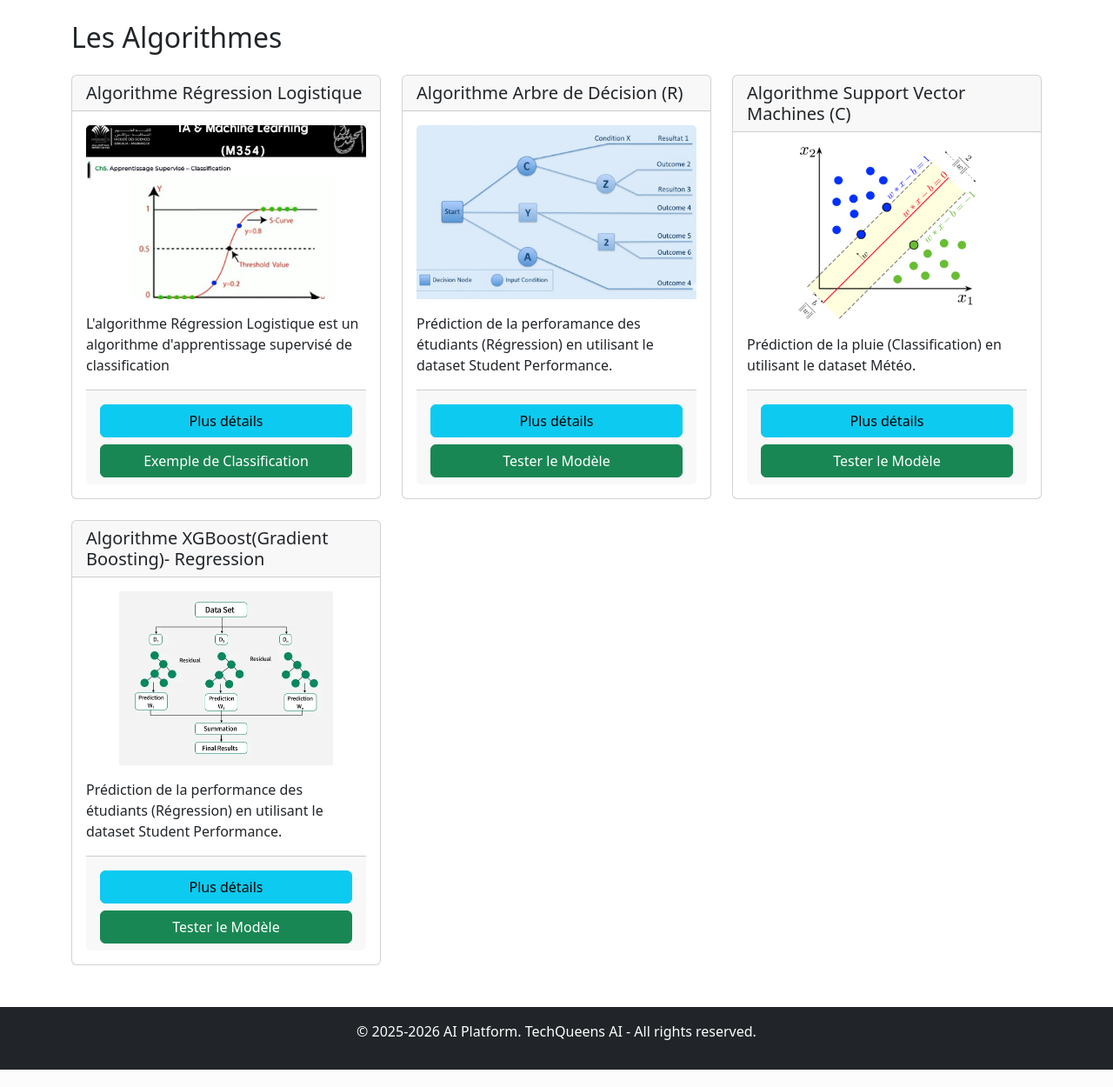
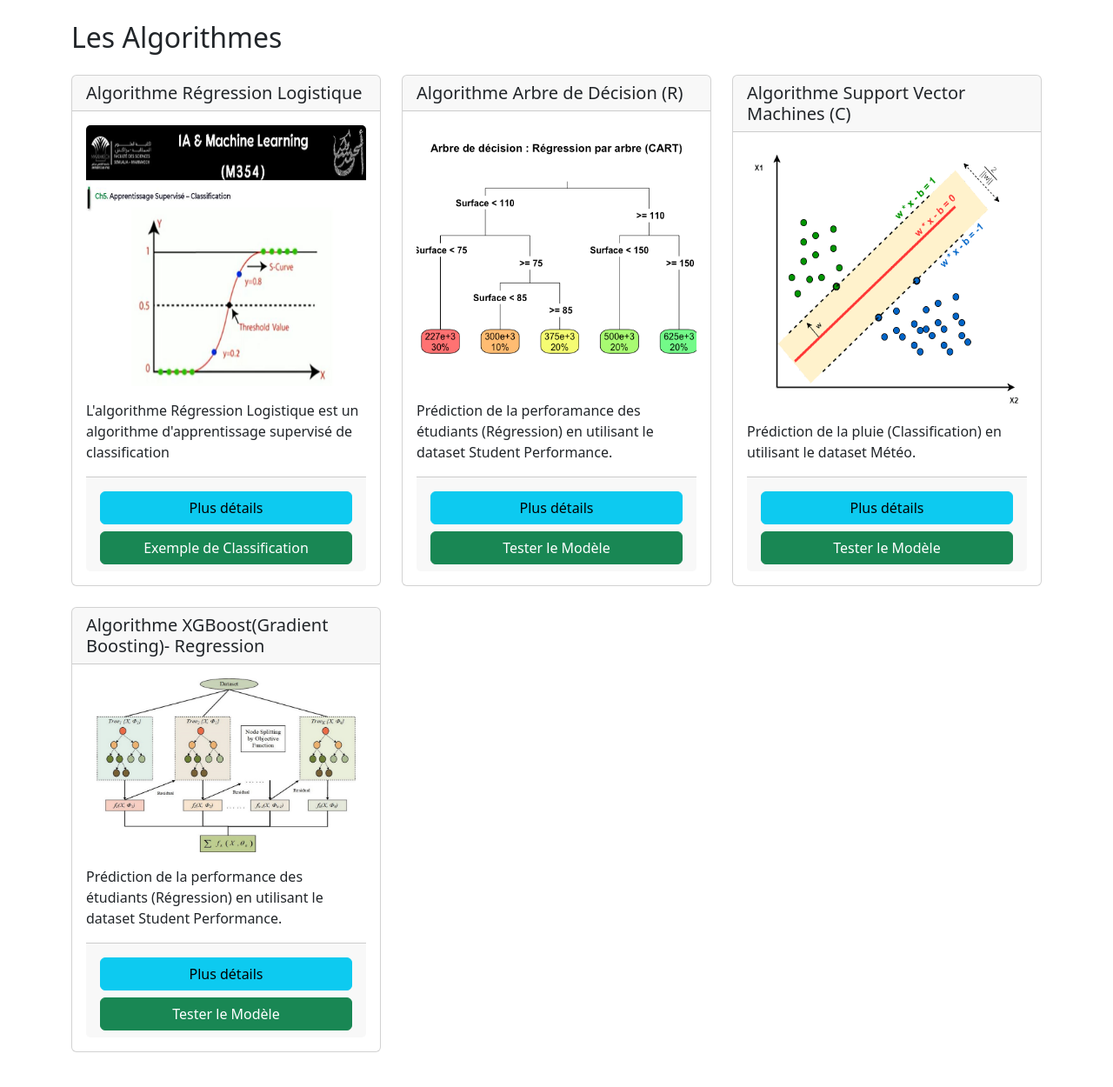
Before and after one commit to HananeINHID/Projet_ML_Ai_platforme, a Django app: page / in a window 1280 px wide. Shown: the part 56-1306 px from the top of the page at 87% size. Run offline with Django 5.2, Linux system fonts and the light colour scheme.

Commit message:
modification des images de cartes

```diff
--- a/my_aiplatform/algoAI/templates/index.html
+++ b/my_aiplatform/algoAI/templates/index.html
@@ -8,7 +8,7 @@
             <div class="card h-100">
                 <h5 class="card-header">Algorithme Régression Logistique</h5>
                 <div class="card-body d-flex flex-column">
-                    <img src="{% static 'images/regression_logistique.jpg' %}" class="card-img-top" alt="Régression Logistique" style="height: 200px; object-fit: cover;">
+                    <img src="{% static 'images/regression_logistique.jpg' %}" class="card-img-top" alt="Régression Logistique" style="height: 300px;">
                     <div class="card-text mt-3 flex-grow-1">
                         <p>
                             L'algorithme Régression Logistique est un algorithme d'apprentissage supervisé de classification
@@ -27,7 +27,7 @@
             <div class="card h-100">
                 <h5 class="card-header">Algorithme Arbre de Décision (R)</h5>
                 <div class="card-body d-flex flex-column">
-                    <img src="{% static 'images/decision_tree.jpg' %}" class="card-img-top" alt="Arbre de Décision Classification" style="height: 200px; object-fit: cover;">
+                    <img src="{% static 'images/tree_r.png' %}" class="card-img-top" alt="Arbre de Décision Classification" style="height: 300px; object-fit: cover;">
                     <div class="card-text mt-3 flex-grow-1">
                         <p> Prédiction de la perforamance des étudiants (Régression) en utilisant le dataset Student Performance. </p>
                     </div>
@@ -43,7 +43,7 @@
             <div class="card h-100">
                 <h5 class="card-header">Algorithme Support Vector Machines (C)</h5>
                 <div class="card-body d-flex flex-column">
-                    <img src="{% static 'images/svm.png' %}" class="card-img-top" alt="SVM Classification" style="height:200px; object-fit:contain;">
+                    <img src="{% static 'images/svm_c.png' %}" class="card-img-top" alt="SVM Classification" style="height:300px;">
                     <div class="card-text mt-3 flex-grow-1">
                         <p>Prédiction de la pluie (Classification) en utilisant le dataset Météo.</p>
                     </div>
@@ -59,7 +59,7 @@
             <div class="card h-100">
                 <h5 class="card-header">Algorithme XGBoost(Gradient Boosting)- Regression</h5>
                 <div class="card-body d-flex flex-column">
-                    <img src="{% static 'images/xgboost.webp' %}" class="card-img-top" alt="XGBoost regression" style="height:200px; object-fit:contain;">
+                    <img src="{% static 'images/xgboost_r.png' %}" class="card-img-top" alt="XGBoost regression" style="height:200px; object-fit:contain;">
                     <div class="card-text mt-3 flex-grow-1">
                         <p>Prédiction de la performance des étudiants (Régression) en utilisant le dataset Student Performance.</p>
                     </div>
```
Also changed, not shown: my_aiplatform/algoAI/static/images/svm_c.png (added), my_aiplatform/algoAI/static/images/tree_r.png (added), my_aiplatform/algoAI/static/images/xgboost_r.png (added).
